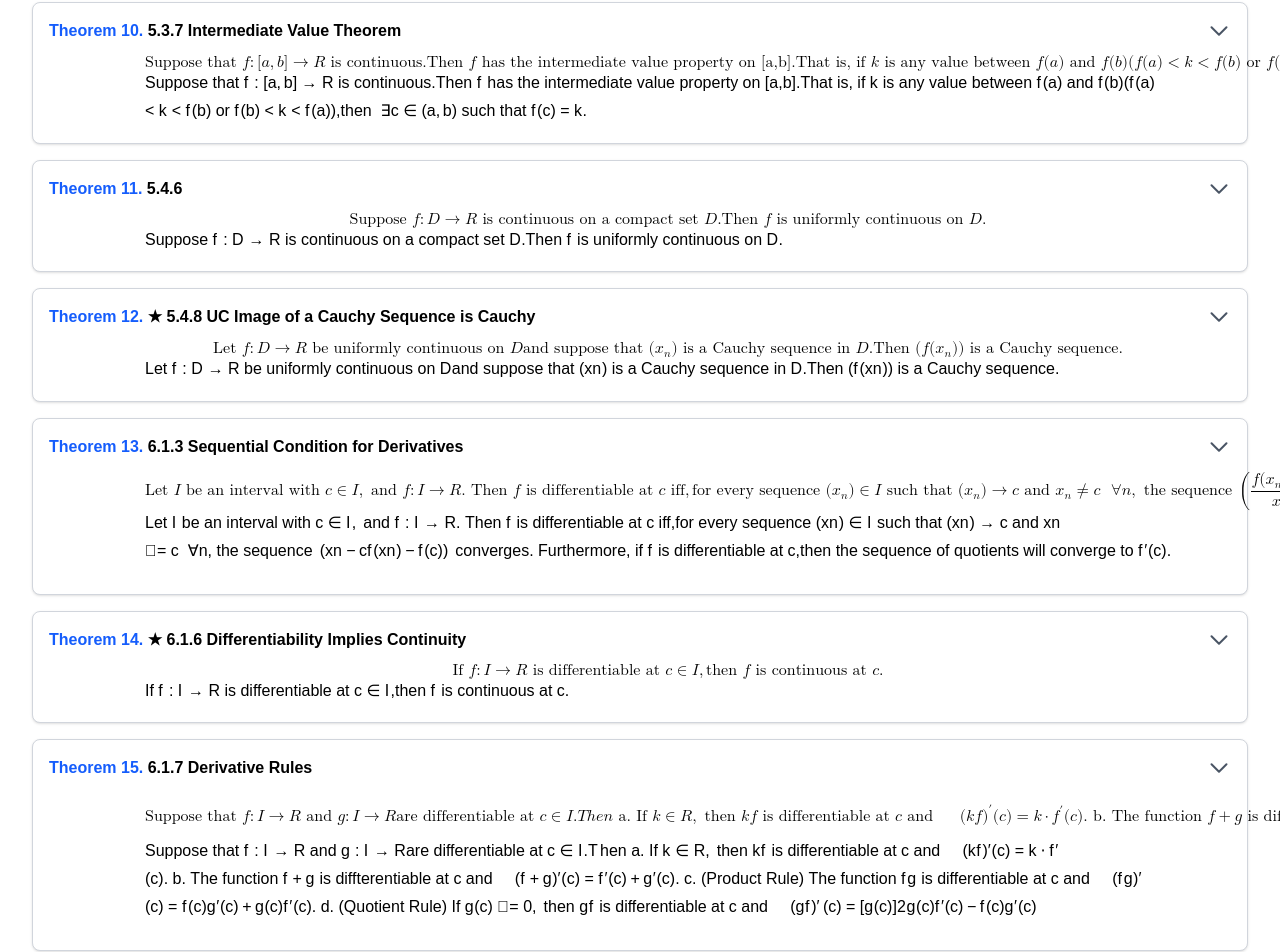
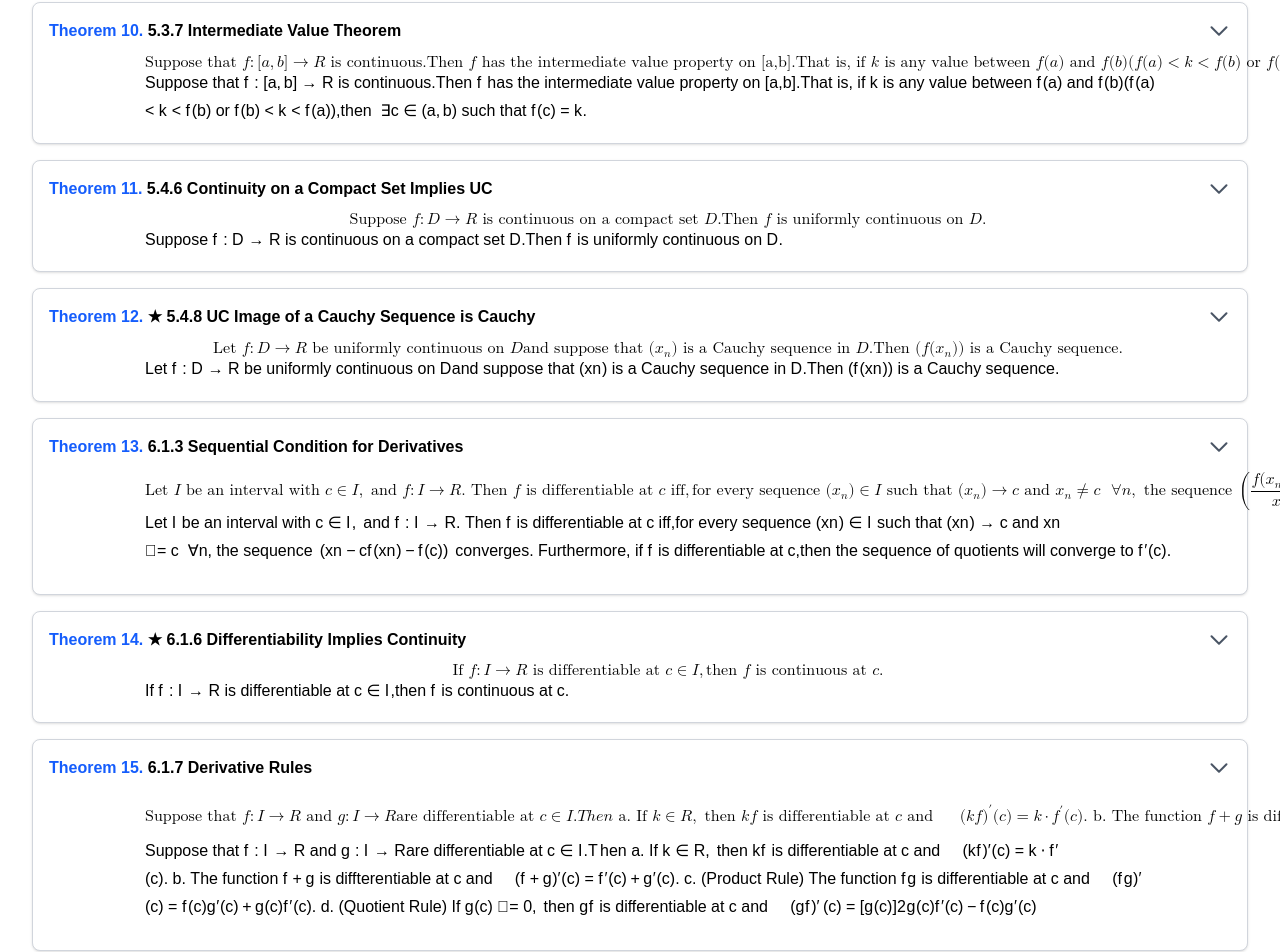
Before and after one commit to ibascom7/yumei, a Next.js app: page /notes/intermediate-analysis/theorems in a window 1280 px wide. Shown: the part 1693-2645 px from the top of the page. Built offline with nearby package versions, Linux system fonts and the light colour scheme.

Commit message:
title fix intermedio

```diff
--- a/app/notes/intermediate-analysis/theorems/page.tsx
+++ b/app/notes/intermediate-analysis/theorems/page.tsx
@@ -169,7 +169,7 @@ export default function TheoremsPage() {
     },
     {
       number: 11,
-      title: "5.4.6",
+      title: "5.4.6 Continuity on a Compact Set Implies UC",
       statement: `\\text{Suppose } f: D \\to \\R \\text{ is continuous on a compact set } D.
                   \\\\ \\text{Then } f \\text{ is uniformly continuous on } D.
       `,
```
